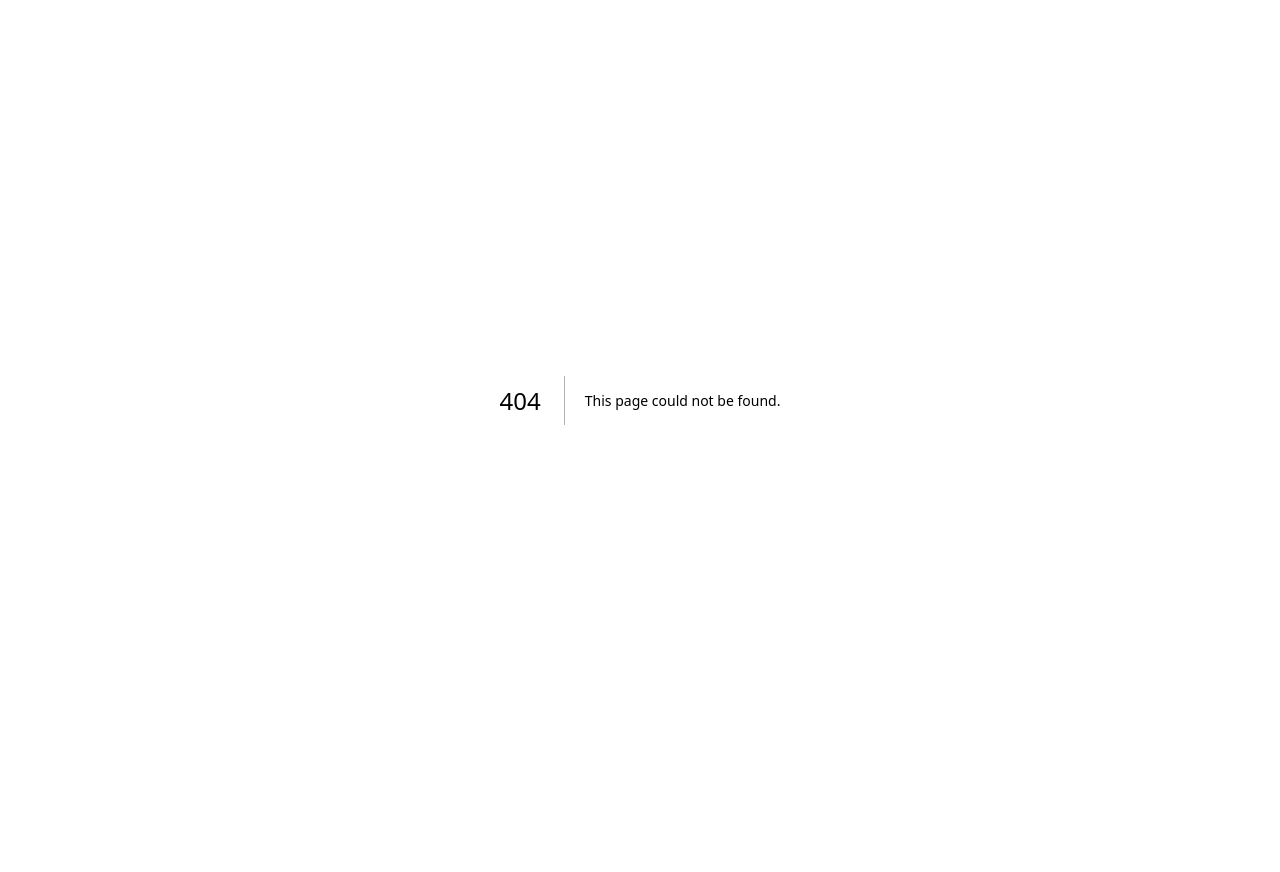
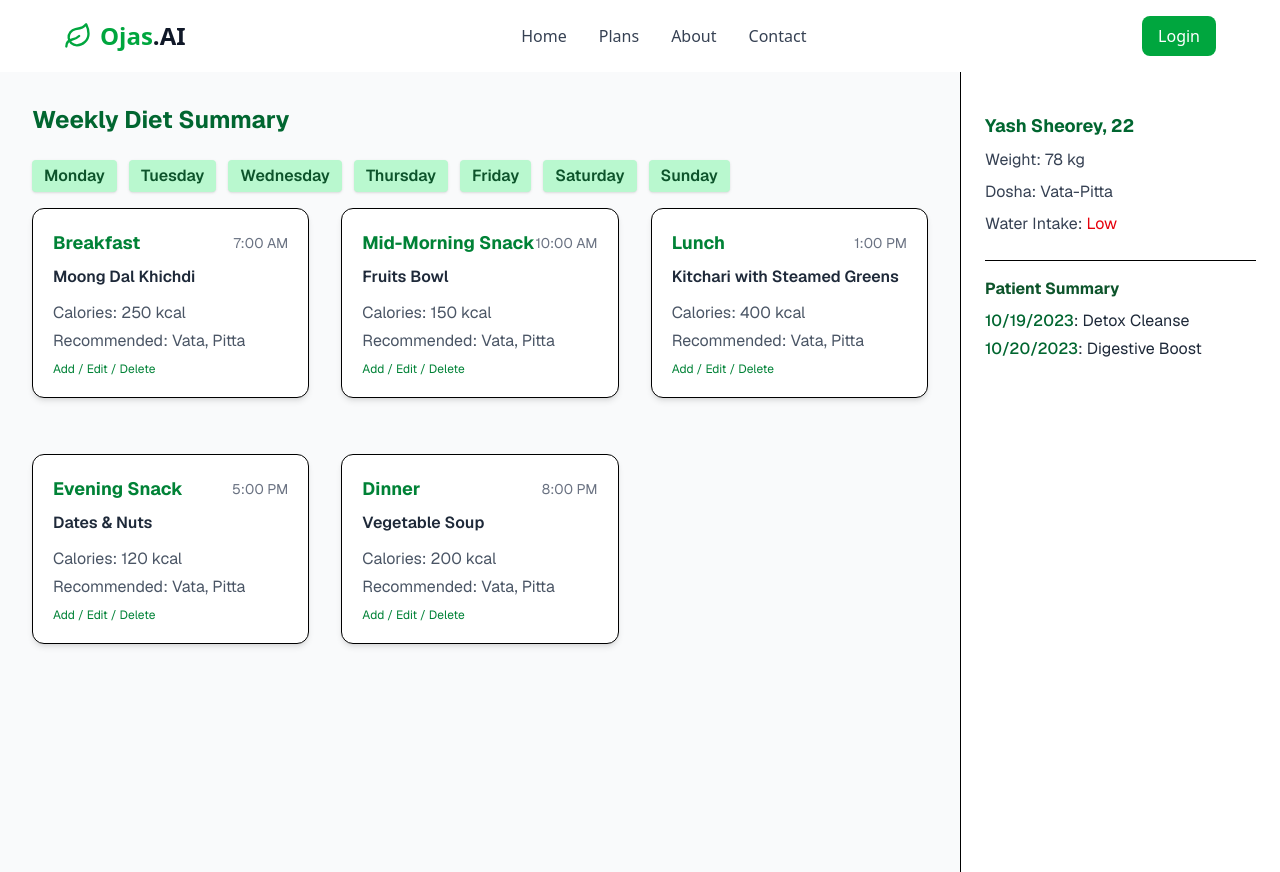
Before and after one commit to Flashl3opard/Ojas.AI, a Next.js app: page /diet-plan in a window 1280 px wide. Before the commit this address had no page. Before the commit the page ends 800 px from the top, so only its background shows below. Built offline with nearby package versions, Linux system fonts and the light colour scheme.

Commit message:
Added diet-plan route

```diff
--- /dev/null
+++ b/app/diet-plan/page.tsx
@@ -0,0 +1,137 @@
+// pages/weekly-diet.tsx
+import React from "react";
+import Navbar from "../components/Navbar";
+
+// Dummy menu data
+const daysOfWeek = [
+  "Monday",
+  "Tuesday",
+  "Wednesday",
+  "Thursday",
+  "Friday",
+  "Saturday",
+  "Sunday",
+];
+
+const meals = [
+  {
+    time: "Breakfast",
+    hour: "7:00 AM",
+    food: "Moong Dal Khichdi",
+    calories: 250,
+  },
+  {
+    time: "Mid-Morning Snack",
+    hour: "10:00 AM",
+    food: "Fruits Bowl",
+    calories: 150,
+  },
+  {
+    time: "Lunch",
+    hour: "1:00 PM",
+    food: "Kitchari with Steamed Greens",
+    calories: 400,
+  },
+  {
+    time: "Evening Snack",
+    hour: "5:00 PM",
+    food: "Dates & Nuts",
+    calories: 120,
+  },
+  { time: "Dinner", hour: "8:00 PM", food: "Vegetable Soup", calories: 200 },
+];
+
+const patientInfo = {
+  name: "Yash Sheorey",
+  age: 22,
+  weight: 78,
+  dosha: "Vata-Pitta",
+  waterIntake: "Low",
+  plans: [
+    { date: "10/19/2023", name: "Detox Cleanse" },
+    { date: "10/20/2023", name: "Digestive Boost" },
+  ],
+};
+
+const WeeklyDiet: React.FC = () => (
+  <>
+    <Navbar />
+    <div className="flex bg-[#f9fafb] min-h-screen font-sans">
+      {/* Sidebar */}
+
+      {/* Main content */}
+      <main className="flex-1 p-8">
+        <h1 className="text-2xl font-bold mb-6 text-green-800">
+          Weekly Diet Summary
+        </h1>
+        {/* Week tabs */}
+        <div className="flex items-center gap-3 mb-4">
+          {daysOfWeek.map((day) => (
+            <button
+              key={day}
+              className="px-3 py-1 rounded bg-green-200 text-green-900 font-semibold shadow"
+            >
+              {day}
+            </button>
+          ))}
+        </div>
+        {/* Day summary cards */}
+        <div className="grid grid-cols-3 gap-8">
+          {meals.map((meal) => (
+            <div
+              key={meal.time}
+              className="bg-white rounded-xl shadow-md p-5 border mb-6"
+            >
+              <div className="flex items-center justify-between mb-2">
+                <span className="text-lg font-bold text-green-700">
+                  {meal.time}
+                </span>
+                <span className="text-sm text-gray-500">{meal.hour}</span>
+              </div>
+              <div className="mb-3 font-semibold text-gray-800">
+                {meal.food}
+              </div>
+              <div className="mb-1 text-gray-600">
+                Calories: {meal.calories} kcal
+              </div>
+              <div className="text-gray-600">Recommended: Vata, Pitta</div>
+              <div className="text-xs text-green-700 mt-2">
+                Add / Edit / Delete
+              </div>
+            </div>
+          ))}
+        </div>
+      </main>
+
+      {/* Sidebar summary */}
+      <aside className="w-80 pl-6 pr-6 pt-10 flex flex-col bg-white border-l">
+        <div className="mb-6">
+          <div className="text-lg font-bold text-green-800">
+            {patientInfo.name}, {patientInfo.age}
+          </div>
+          <ul className="mt-2 space-y-2 text-gray-700">
+            <li>Weight: {patientInfo.weight} kg</li>
+            <li>Dosha: {patientInfo.dosha}</li>
+            <li>
+              Water Intake:{" "}
+              <span className="text-red-600">{patientInfo.waterIntake}</span>
+            </li>
+          </ul>
+        </div>
+        <div className="mb-6 border-t pt-4">
+          <div className="text-green-900 font-bold mb-2">Patient Summary</div>
+          <ul className="space-y-1 text-gray-800">
+            {patientInfo.plans.map((plan) => (
+              <li key={plan.date}>
+                <span className="text-green-800 font-medium">{plan.date}</span>:{" "}
+                {plan.name}
+              </li>
+            ))}
+          </ul>
+        </div>
+      </aside>
+    </div>
+  </>
+);
+
+export default WeeklyDiet;
--- a/package.json
+++ b/package.json
@@ -9,13 +9,16 @@
     "lint": "eslint"
   },
   "dependencies": {
+    "@react-pdf/renderer": "^4.3.0",
     "aos": "^2.3.4",
     "chart.js": "^4.5.0",
+    "html2pdf.js": "^0.12.0",
     "lucide-react": "^0.542.0",
     "next": "15.5.2",
     "react": "19.1.0",
     "react-chartjs-2": "^5.3.0",
-    "react-dom": "19.1.0"
+    "react-dom": "19.1.0",
+    "react-pdf": "^10.1.0"
   },
   "devDependencies": {
     "@eslint/eslintrc": "^3",
```
Also changed, not shown: 1 other file (tests, documents, lock files or other folders).
